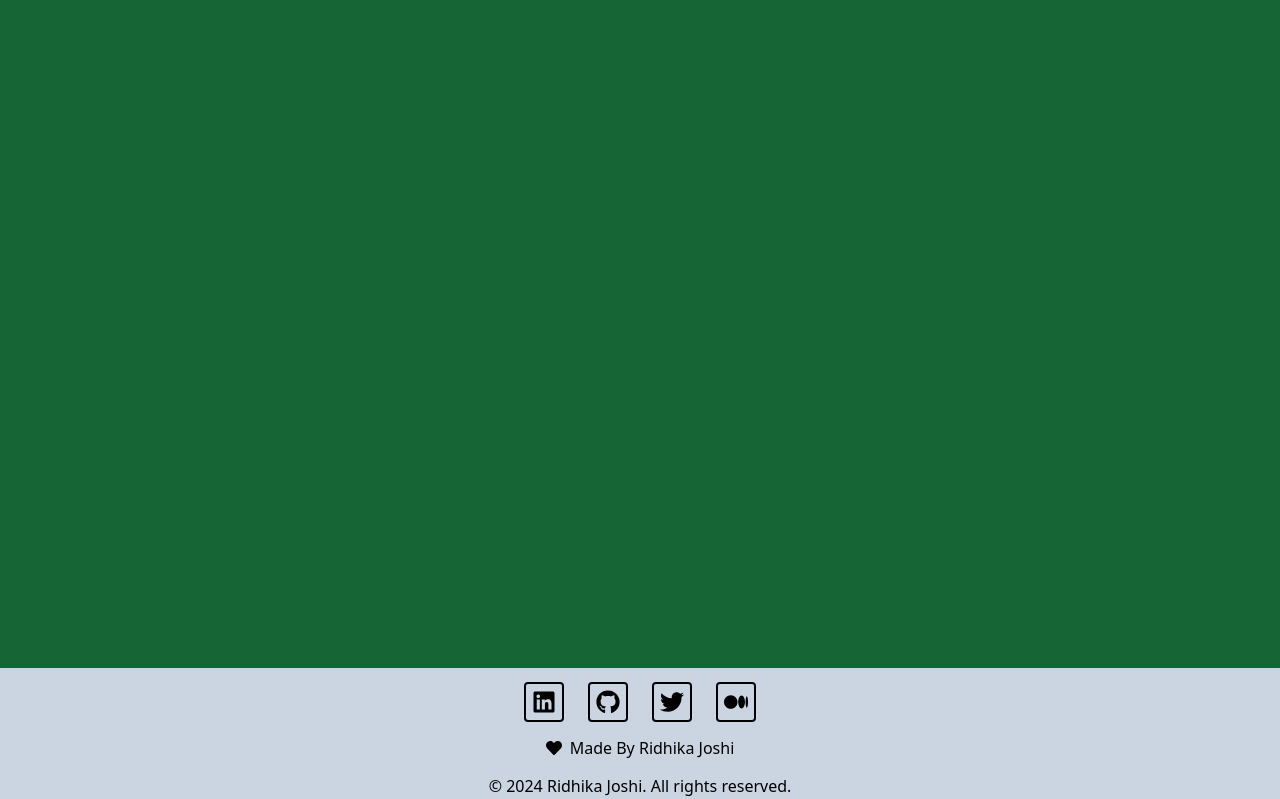
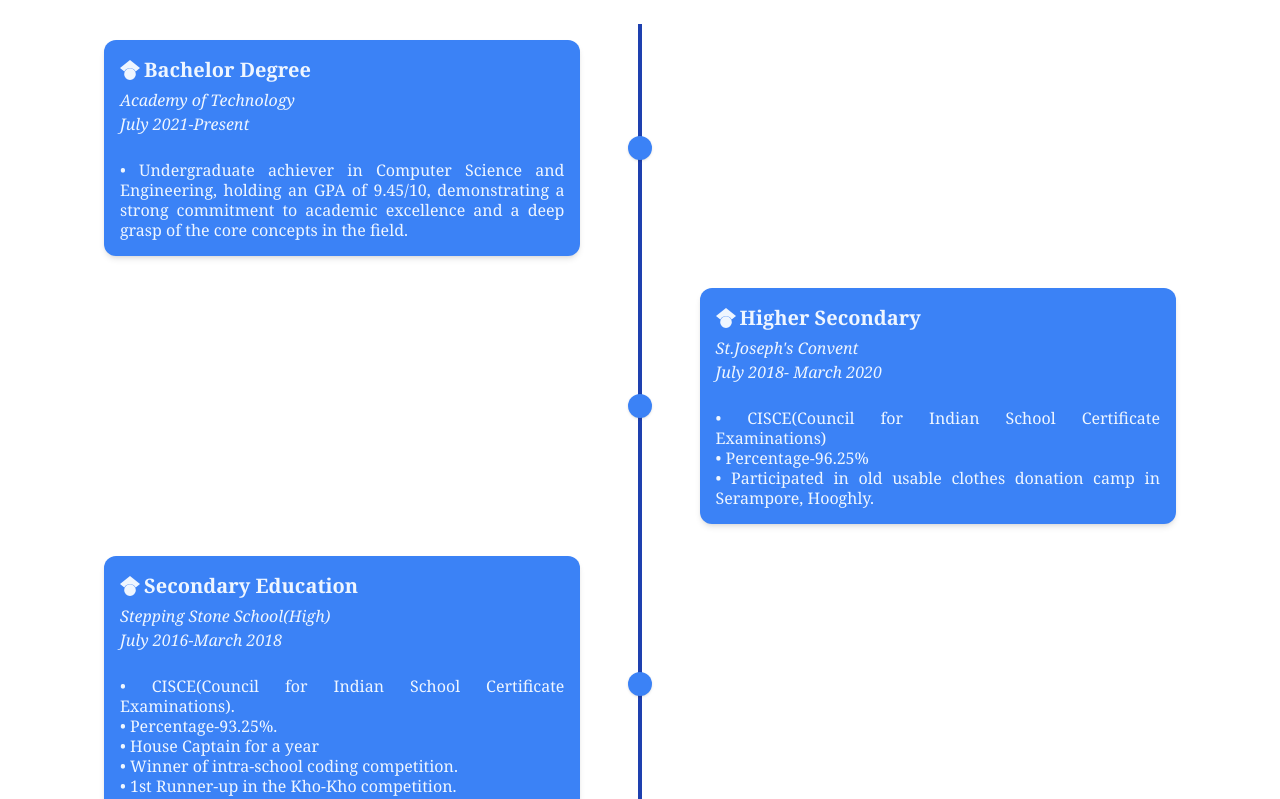
Before and after one commit to RidhikaJoshi/New_Portfolio, a React app: page /education in a window 1280 px wide. Shown: the part 860-1659 px from the top of the page. Built offline with nearby package versions, Linux system fonts and the light colour scheme; the HTML template or start-up script is replaced by a standard one.

Commit message:
Add education details and update project section

```diff
--- a/src/Components/Education.jsx
+++ b/src/Components/Education.jsx
@@ -1,6 +1,7 @@
 import React from 'react'
 import reading from '../assets/reading.gif'
 import Tilt from 'react-parallax-tilt';
+import { SiGooglescholar } from "react-icons/si";
 
 function Education() {
   return (
@@ -98,11 +99,94 @@ function Education() {
 
           {/* This division contains the education details */}
 
-          <div className='bg-green-800 min-h-[90vh] w-full'>
+          <div className=' min-h-[90vh] w-full'>
               <p className='md:text-3xl font-bold text-center text-xl'>Educational Qualifications</p>
 
+              <div className='p-8  md:w-[90%] w-full m-auto'>
+          <div
+            className="flex flex-col md:grid grid-cols-9 mx-auto p-2 text-blue-50"
+          >
+            {/* <!-- left --> */}
+            <div className="flex flex-row-reverse md:contents">
+              <div
+                className="bg-blue-500 col-start-1 col-end-5 p-4 rounded-xl my-4 ml-auto shadow-md"
+              >
+                <h3 className="font-bold text-xl mb-1 flex flex-row gap-1 items-center"><SiGooglescholar /><div>Bachelor Degree</div></h3>
+                <p className='italic'>Academy of Technology</p>
+                <p className='italic'>July 2021-Present</p>
+                <br/>
+                <p className="leading-tight text-justify">
+                  • Undergraduate achiever in Computer Science and Engineering, holding an GPA of 9.45/10, demonstrating a strong commitment to academic excellence and a deep grasp of the core concepts in the field.
+                </p>
+              </div>
+              <div className="col-start-5 col-end-6 md:mx-auto relative mr-10">
+                <div className="h-full w-6 flex items-center justify-center">
+                  <div className="h-full w-1 bg-blue-800 pointer-events-none"></div>
+                </div>
+                <div
+                  className="w-6 h-6 absolute top-1/2 -mt-3 rounded-full bg-blue-500 shadow"
+                ></div>
+              </div>
+            </div>
+            {/* <!-- right --> */}
+            <div className="flex md:contents">
+              <div className="col-start-5 col-end-6 mr-10 md:mx-auto relative">
+                <div className="h-full w-6 flex items-center justify-center">
+                  <div className="h-full w-1 bg-blue-800 pointer-events-none"></div>
+                </div>
+                <div
+                  className="w-6 h-6 absolute top-1/2 -mt-3 rounded-full bg-blue-500 shadow"
+                ></div>
+              </div>
+              <div
+                className="bg-blue-500 col-start-6 col-end-10 p-4 rounded-xl my-4 mr-auto shadow-md"
+              >
+                <h3 className="font-bold text-xl mb-1 flex flex-row gap-1 items-center"><SiGooglescholar /><div>Higher Secondary</div></h3>
+                <p className='italic'>St.Joseph's Convent</p>
+                <p className='italic'>July 2018- March 2020</p>
+                <br/>
+                <ul className="leading-tight text-justify">
+                  <li> •  CISCE(Council for Indian School Certificate Examinations)</li>
+                  <li>•  Percentage-96.25%</li>
+                  <li>•  Participated in old usable clothes donation camp in Serampore, Hooghly.</li>
+
+                </ul>
+              </div>
+            </div>
+            {/* <!-- left --> */}
+            <div className="flex flex-row-reverse md:contents">
+              <div
+                className="bg-blue-500 col-start-1 col-end-5 p-4 rounded-xl my-4 ml-auto shadow-md"
+              >
+                <h3 className="font-bold text-xl mb-1 flex flex-row gap-1 items-center"><SiGooglescholar /><div>Secondary Education</div></h3>
+                <p className='italic'>Stepping Stone School(High)</p>
+                <p className='italic'>July 2016-March 2018</p>
+                <br/>
+                <ul className="leading-tight text-justify">
+                  <li> •  CISCE(Council for Indian School Certificate Examinations).</li>
+                  <li>•  Percentage-93.25%.</li>
+                  <li>•  House Captain for a year</li>
+                  <li>• Winner of intra-school coding competition.</li>
+                  <li>• 1st Runner-up in the Kho-Kho competition.</li>
+
+                </ul>
+              </div>
+              <div className="col-start-5 col-end-6 md:mx-auto relative mr-10">
+                <div className="h-full w-6 flex items-center justify-center">
+                  <div className="h-full w-1 bg-blue-800 pointer-events-none"></div>
+                </div>
+                <div
+                  className="w-6 h-6 absolute top-1/2 -mt-3 rounded-full bg-blue-500 shadow"
+                ></div>
+              </div>
+            </div>
+
           </div>
-      </div>
+        </div>
+              </div>
+
+          </div>
+
   )
 }
 
--- a/src/Components/Project.jsx
+++ b/src/Components/Project.jsx
@@ -6,13 +6,22 @@ import anagram from '../assets/anagram.png'
 import { FaHtml5,FaCss3Alt ,FaReact} from "react-icons/fa";
 import { IoLogoJavascript } from "react-icons/io5";
 import { SiTailwindcss } from "react-icons/si";
+import project from '../assets/projects.gif'
+import Tilt from 'react-parallax-tilt';
 
 function Project() {
   return (
-    <div className='min-h-[90vh] w-full bg-slate-500  text-white flex flex-col items-center justify-center font-serif'>
+    <div className='min-h-[90vh] w-full bg-black  text-white flex flex-col items-center justify-center font-serif gap-10'>
+      <div className='md:w-[90%] w-[90%] min-h-[25rem] mt-10 flex md:flex-row flex-col-reverse items-center justify-evenly gap-6'>
+        <Tilt className='h-96 md:w-[40%] w-full'><img className='rounded-2xl' src={project}/></Tilt>
+        <div className=' md:w-[40%] w-full flex flex-col gap-4'>
+          <h1 className='md:text-4xl font-bold mt-8 text-2xl text-center' >My Recent Projects</h1>
+          <p className='text-center'>I engage in diverse projects encompassing a wide array of technologies, showcasing my proficiency as a full-stack developer. </p>
+        </div>
 
-      <p className='md:text-4xl font-bold mt-8 text-2xl'>My Recent Projects</p>
-      <p>Here are a few projects I've worked on recently.</p>
+      </div>
+      {/* <p className='md:text-4xl font-bold mt-8 text-2xl'>My Recent Projects</p>
+      <p>Here are a few projects I've worked on recently.</p> */}
       <br/>
       <div className='md:w-[90%] w-[90%] min-h-[25rem] flex flex-wrap md:flex-row items-center justify-between flex-col m-2 gap-4'>
 
```
